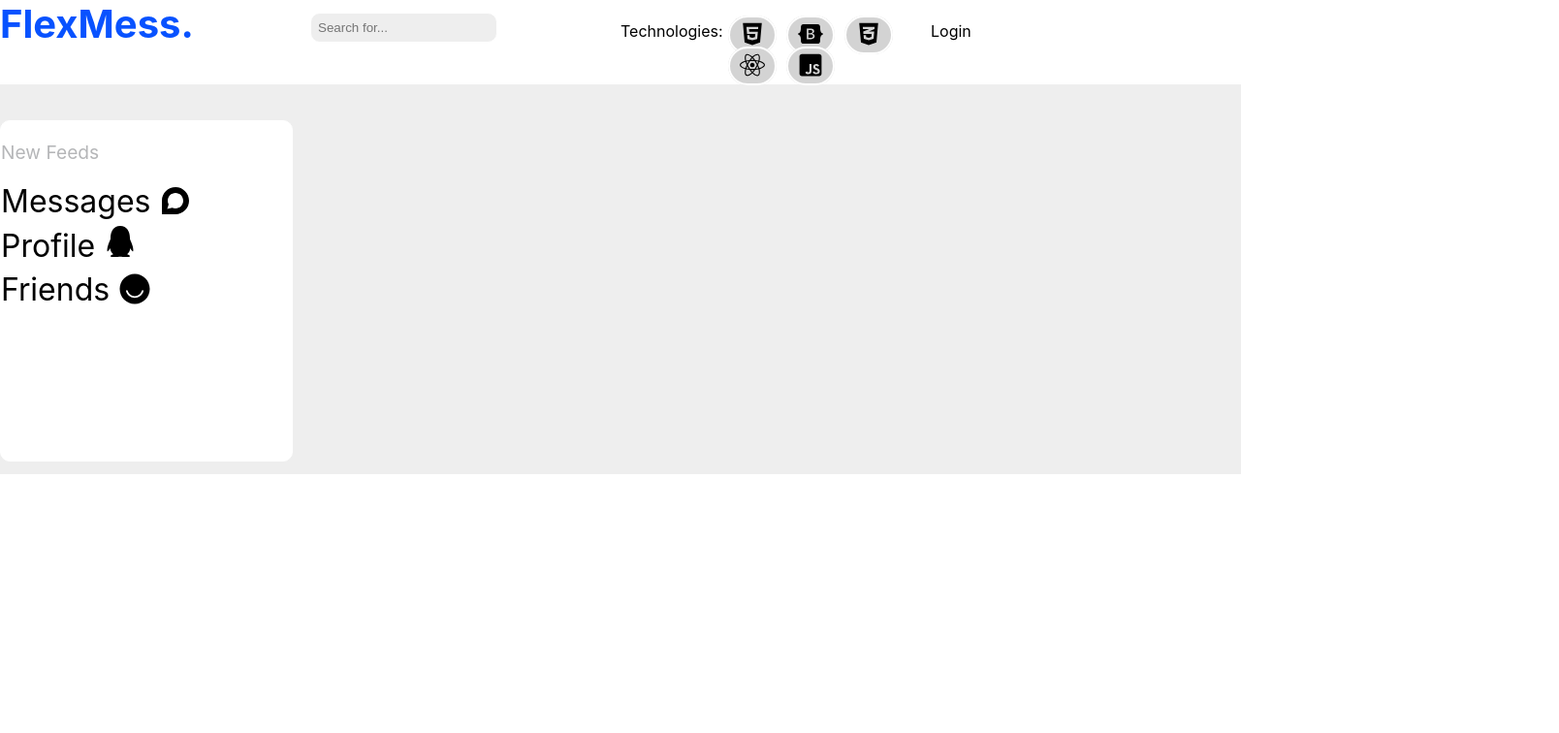
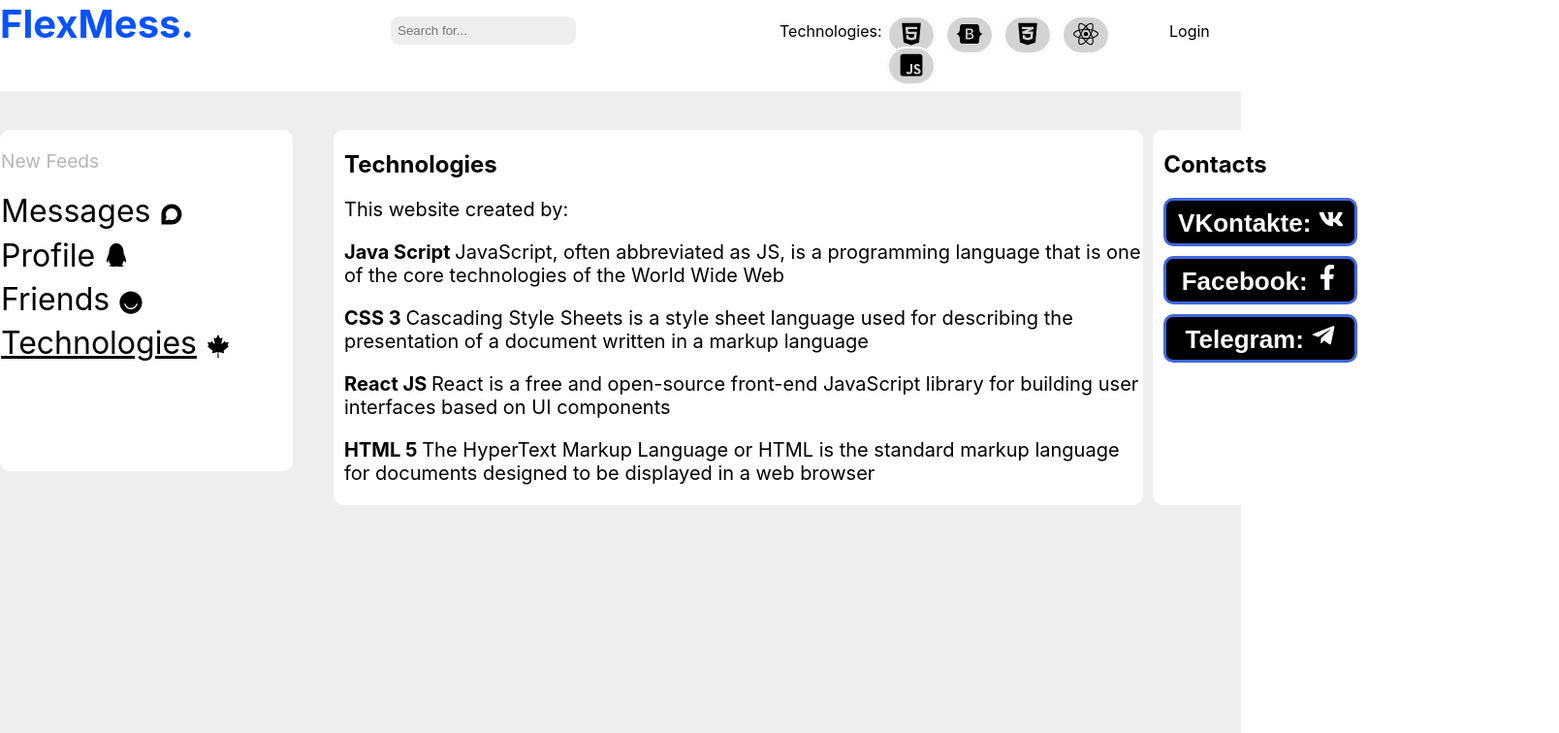
Before and after one commit to cupOfTea321/social-network2, a React (Create React App) app: page /techno in a window 1280 px wide. Shown: the top 756 px of the page at 97% size, 1608 px wide, since content can reach past the window. Built offline with nearby package versions, Linux system fonts and the light colour scheme; no server answers.

Commit message:
added block technologies

```diff
--- a/package.json
+++ b/package.json
@@ -7,6 +7,7 @@
     "@testing-library/jest-dom": "^5.16.5",
     "@testing-library/react": "^13.4.0",
     "@testing-library/user-event": "^13.5.0",
+    "bootstrap": "^5.2.3",
     "react": "^18.2.0",
     "react-dom": "^18.2.0",
     "react-helmet-async": "^1.3.0",
--- a/src/App.js
+++ b/src/App.js
@@ -12,6 +12,7 @@ import {connect} from "react-redux";
 import {compose} from "redux";
 import {initializeApp} from "./Redux/app_reducer";
 import Loader from "./components/common/Loader/Loader";
+import Technologies from "./components/Technologies/Technologies";
 
 // import DialogsContainer from "./components/Main/Dialogs/DialogsContainer";
 const DialogsContainer = React.lazy(() => import('./components/Main/Dialogs/DialogsContainer'));
@@ -47,6 +48,7 @@ class App extends Component {
                       <Route path="/dialogs" element={<DialogsContainer/>}/>
                       <Route path="/friends" element={<FriendsContainer/>}/>
                       <Route path="/login" element={<LoginPage/>}/>
+                      <Route path="/techno" element={<Technologies/>}/>
                   </Routes>
               </Suspense>
 
--- a/src/components/Friends/Friend.jsx
+++ b/src/components/Friends/Friend.jsx
@@ -16,7 +16,7 @@ let Friend = ({user, followingInProgress, follow, unfollow}) => {
 
                         <p className={f.user_name}>{user.name}</p>
                         <p className={f.user_email}>{user.id}</p>
-                        <div>
+                        <div className={f.follow_btns}>
 
                             {user.followed
 
--- a/src/components/Friends/Friends.module.css
+++ b/src/components/Friends/Friends.module.css
@@ -1,8 +1,10 @@
 .main{
     width: 100%;
-
+    /*background-color: white;*/
     flex-wrap: wrap;
     align-content: flex-start;
+    margin-top: 10px;
+    margin-bottom: 600px;
 }
 .main div{
 
@@ -13,8 +15,11 @@
 }
 .user_container{
     background-color: white;
+    border: 1px solid white;
+    border-radius: 10px;
     width: 150px;
     padding: 5px;
+    margin-right: 10px;
 
 }
 .user_name{
@@ -39,3 +44,8 @@
     /*width: 100%;*/
 
 }
+.follow_btns button{
+    border: 2px solid black;
+    border-radius: 10px;
+    cursor: pointer;
+}
--- a/src/components/Header/Header.jsx
+++ b/src/components/Header/Header.jsx
@@ -17,11 +17,11 @@ const Header = (props) => {
                 Technologies:
             </span>
             <span className={classes.icons}>
-                <a href='#'><FaHtml5/></a>
-                <a href='#'><FaBootstrap/></a>
-                <a href='#'><FaCss3Alt/></a>
-                <a href='#'><FaReact/></a>
-                <a href='#'><FaJsSquare/></a>
+                <NavLink to={'/techno'}><FaHtml5/></NavLink>
+                <NavLink to={'/techno'}><FaBootstrap/></NavLink>
+                <NavLink to={'/techno'}><FaCss3Alt/></NavLink>
+                <NavLink to={'/techno'}><FaReact/></NavLink>
+                <NavLink to={'/techno'}><FaJsSquare/></NavLink>
             </span>
 
         </div>
--- a/src/components/Main/Dialogs/Dialogs.module.css
+++ b/src/components/Main/Dialogs/Dialogs.module.css
@@ -2,10 +2,10 @@
     display: grid;
     grid-template-columns: 8fr 4fr;
     width: 1200px;
-
+    margin-bottom: 600px;
     grid-area: main;
     /*padding: 10px;*/
-    margin-bottom: 15px;
+    /*margin-bottom: 15px;*/
     /*height: 200%;*/
     /*border: 1px solid white;*/
     /*border-radius: 10px;*/
--- a/src/components/Main/Profile/ProfileBars/ProfilePosts/ProfilePosts.jsx
+++ b/src/components/Main/Profile/ProfileBars/ProfilePosts/ProfilePosts.jsx
@@ -1,5 +1,7 @@
 import m from "./../../Profile.module.css"
 import {Component} from "react";
+import userPhoto from "../../../../../assets/images/user.png";
+import React from "react";
 
 
 class ProfilePosts extends Component {
@@ -14,8 +16,9 @@ class ProfilePosts extends Component {
 
             <div className={m.profile_block2}>
                 <div className={m.posts_about}>
-                    <div className={`${m.profile_photo_div} + ${m.round} + ${m.post_photo} `}>
-                    </div>
+
+                        <img className={`${m.profile_photo_div} + ${m.round} `} alt="img" src={userPhoto}/>
+
                     <h3 className={m.profile_name}>Alex Kobzev</h3>
 
                 </div>
--- a/src/components/Main/Profile/ProfileWrapper/ProfileWrapper.jsx
+++ b/src/components/Main/Profile/ProfileWrapper/ProfileWrapper.jsx
@@ -24,8 +24,8 @@ const ProfileWrapper = (props) => {
 
                     }
                     <div  >
-                        {/*<img src={props.profile.photos.small} alt=''/>*/}
-                        <img className={`${m.profile_photo_div} + ${m.round} `} alt="img" src={props.profile !== true ? props.profile.photos.small : userPhoto}/>
+                        {/*<img className={`${m.profile_photo_div} + ${m.round} `}src={props.profile.photos.small} alt=''/>*/}
+                        <img className={`${m.profile_photo_div} + ${m.round} `} alt="img" src={userPhoto}/>
                     </div>
                     {props.isOwner && <div><input onChange={onMainPhotoSelected} type={'file'}/></div>}
                     <div className={m.profile_text}>
--- a/src/components/SideBar/SideBar.jsx
+++ b/src/components/SideBar/SideBar.jsx
@@ -1,10 +1,11 @@
 import s from './SideBar.module.css'
 import {NavLink} from "react-router-dom";
-import { FaDiscourse, FaQq } from 'react-icons/fa';
+import { FaDiscourse, FaQq, FaCanadianMapleLeaf } from 'react-icons/fa';
 import { FaEllo } from 'react-icons/fa';
 const SideBar = () => {
     const setActive = ({isActive}) => isActive ? s.activeLink : s.link;
     const st = {display: 'flex', alignItems:'center', marginRight: 20};
+    const iconSt = {marginLeft: 10, fontSize: 24, marginTop: 8}
     return(
         <div className={s.side_bar}>
             <div className={s.new_feeds}>
@@ -12,17 +13,21 @@ const SideBar = () => {
                 {/*<NavLink className={s.link} to="#s">Newsfeed</NavLink>*/}
                 <NavLink style={st} className = { setActive } to="/dialogs">
                     Messages
-                    <FaDiscourse style={{marginLeft: 10}}/>
+                    <FaDiscourse style={iconSt}/>
                 </NavLink>
                 {/*<NavLink className={s.link} to="#s">Explore Stories</NavLink>*/}
-                {/*<NavLink className={s.link} to="#s">Popular Groups</NavLink>*/}
+
                 <NavLink to="/profile" className = { setActive }>
                     Profile
-                    <FaQq style={{marginLeft: 10}}/>
+                    <FaQq style={iconSt}/>
                 </NavLink>
                 <NavLink style={st} to="/friends" className = { setActive }>
                     Friends
-                    <FaEllo style={{marginLeft: 10}}/>
+                    <FaEllo style={iconSt}/>
+                </NavLink>
+                <NavLink  style={st} className={ setActive } to="/techno">
+                    Technologies
+                    <FaCanadianMapleLeaf style={iconSt}/>
                 </NavLink>
 
             </div>
--- /dev/null
+++ b/src/components/Technologies/Technologies.jsx
@@ -0,0 +1,53 @@
+import React from 'react';
+import st from './Technologies.module.css'
+import { FaVk, FaFacebookF, FaTelegramPlane } from 'react-icons/fa';
+import {NavLink} from "react-router-dom";
+const Technologies = () => {
+    return (
+        <main className={st.main} >
+
+            <div className={st.main_right}>
+                <h2>Technologies</h2>
+                <p>This website created by:</p>
+                <p>
+                    <strong>Java Script </strong>
+                    JavaScript, often abbreviated as JS, is a programming language that is
+                    one of the core technologies of the World Wide Web
+                </p>
+                <p>
+                    <strong>CSS 3 </strong>
+                    Cascading Style Sheets is a style sheet language used for describing the presentation of
+                    a document written in a markup language
+                </p>
+                <p>
+                    <strong>React JS </strong>
+                    React is a free and open-source front-end JavaScript library for building user interfaces based on UI components
+                </p>
+                <p>
+                    <strong>HTML 5 </strong>
+                    The HyperText Markup Language or HTML is the standard markup language for
+                    documents designed to be displayed in a web browser
+                </p>
+            </div>
+            <div className={st.main_left}>
+                <h2>Contacts</h2>
+                <div>
+                    <button><NavLink to={''}>VKontakte:  <FaVk /></NavLink></button>
+                </div>
+                <div>
+                    <button><NavLink to={''}>Facebook: <FaFacebookF/></NavLink></button>
+                </div>
+                <div>
+                    <button><NavLink to={''}>Telegram: <FaTelegramPlane/></NavLink></button>
+                </div>
+
+
+
+
+
+            </div>
+        </main>
+    );
+};
+
+export default Technologies;
--- /dev/null
+++ b/src/components/Technologies/Technologies.module.css
@@ -0,0 +1,65 @@
+
+/*@import "../../../node_modules/bootstrap/dist/css/bootstrap.css";*/
+
+.main{
+
+    display: flex;
+    margin-top: 0px;
+    /*height: 800px;*/
+    margin-bottom: 500px;
+}
+.main div p{
+    padding-left: 10px;
+}
+.main div h2{
+    padding-left: 10px;
+}
+.main_right{
+    margin-left: 12px;
+    flex: 4;
+    background-color: white;
+    width: 1000px;
+    border: 1px solid white;
+    border-radius: 10px;
+}
+.main_right p{
+    font-size: 20px;
+}
+
+.main_left{
+    flex: 2;
+    background-color: white;
+    width: 250px;
+    border: 1px solid white;
+    border-radius: 10px;
+    margin-left: 10px;
+}
+.main_left p{
+    font-weight: bold;
+    font-size: 26px;
+}
+
+.main_left a{
+    width: 100%;
+    font-weight: bold;
+    font-size: 26px;
+
+    text-decoration: none;
+    color: white;
+}
+.main_left div{
+    margin-bottom: 10px;
+}
+.main_left a:hover{
+    text-decoration: underline;
+}
+.main_left button{
+    background-color: black;
+    color: white;
+    /*padding: -15px;*/
+    margin-left: 10px;
+    border: 3px solid royalblue;
+    border-radius: 10px;
+    height: 50px;
+    width: 200px;
+}
--- a/src/index.css
+++ b/src/index.css
@@ -1,3 +1,4 @@
+
 body {
   margin: 0;
   font-family: -apple-system, BlinkMacSystemFont, 'Segoe UI', 'Roboto', 'Oxygen',
```
Also changed, not shown: 1 other file (tests, documents, lock files or other folders).
